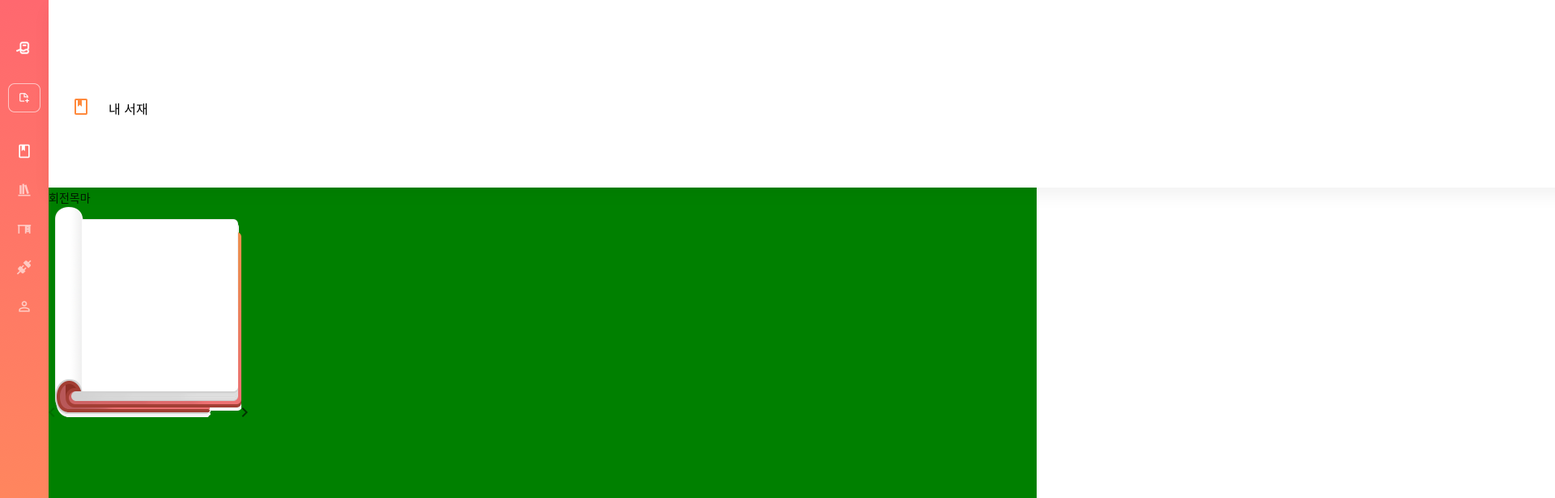
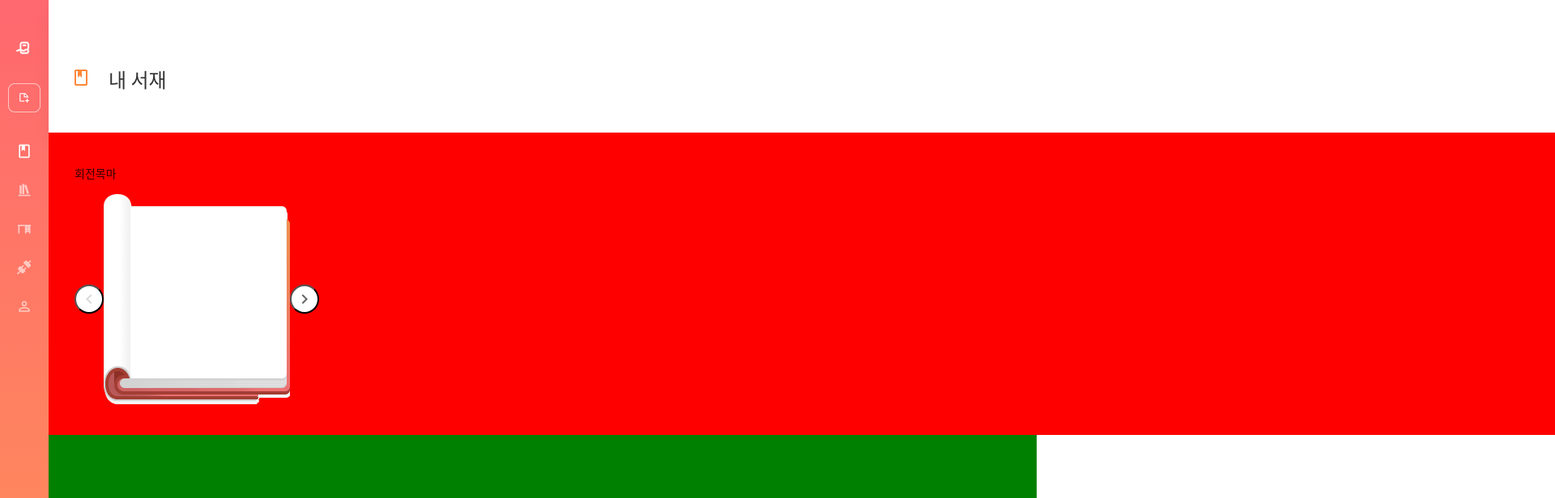
Before and after one commit to harrysci/MyCarousell, a React (Create React App) app: page / in a window 1280 px wide. Shown: the top 616 px of the page at 81% size, 1920 px wide, since content can reach past the window. Built offline with nearby package versions, Linux system fonts and the light colour scheme.

Commit message:
feat: list layout
1. BookList layout
2. 가운데 정렬

```diff
--- a/src/organisms/BookList.module.css
+++ b/src/organisms/BookList.module.css
@@ -1,22 +1,65 @@
 .Contain {
-  margin-top: 38;
-  margin-left: 32;
-  background-color: "red";
+  padding-top: 38px;
+  padding-bottom: 38px;
+  padding-left: 32px;
+  padding-right: 32px;
+  background-color: red;
 }
+
 .ListTitle {
   /* 그룹의 제목 */
+  margin-bottom: 14px;
   width: 95px;
   height: 24px;
+
   /* title-sm */
+
   font-family: "Noto Sans CJK KR";
   font-style: normal;
   font-weight: 400;
   font-size: 14px;
   line-height: 24px;
   /* identical to box height, or 171% */
+
   /* black/80 */
 
   color: rgba(0, 0, 0, 0.8);
 
   /* Inside auto layout */
+
+  flex: none;
+  order: 0;
+  flex-grow: 0;
 }
+
+.Button {
+  /* btn/icon-disable */
+
+  /* Auto layout */
+
+  display: flex;
+  flex-direction: row;
+  align-items: center;
+  justify-content: center;
+  padding: 6px;
+  gap: 10px;
+
+  width: 36px;
+  height: 36px;
+
+  /* white */
+
+  background: #ffffff;
+  border-radius: 18px;
+
+  /* Inside auto layout */
+
+  flex: none;
+  order: 0;
+  flex-grow: 0;
+}
+.ListArrow {
+  display: flex;
+  flex-direction: column;
+  justify-content: center;
+}
--- a/src/organisms/BookList.tsx
+++ b/src/organisms/BookList.tsx
@@ -12,14 +12,25 @@ export const BookList=()=>{
 }
 const ListCarousell=()=>{
   return (
-    <div>
+    <div style={{display:'flex',flexDirection:'row'}}>
+      <div className={styles.ListArrow}>
+        <button className={styles.Button}>
           <img
           src={require('../assets/left_off.png')}
           />
+        </button>
+      </div>
+
       <ListItem/>
+      <div className={styles.ListArrow}>
+        <button className={styles.Button}>
           <img
           src={require('../assets/right_on.png')}
           />
+        </button>
+      </div>
+
+
     </div>
 
   )
--- a/src/organisms/Title.module.css
+++ b/src/organisms/Title.module.css
@@ -2,7 +2,9 @@
   display: flex;
   flex-direction: row;
   align-items: center;
-  padding: 68px 32px 32px;
+  /*padding: 68px 32px 32px;*/
+  padding-top: 32px;
+  padding-left: 32px;
   gap: 26px;
 
   width: 1860px;
@@ -22,3 +24,26 @@
   align-self: stretch;
   flex-grow: 0;
 }
+.name {
+  width: 1746px;
+  height: 32px;
+
+  /* title-lg */
+
+  font-family: "Noto Sans CJK KR";
+  font-style: normal;
+  font-weight: 400;
+  font-size: 24px;
+  line-height: 32px;
+  /* identical to box height, or 133% */
+
+  /* black/80 */
+
+  color: rgba(0, 0, 0, 0.8);
+
+  /* Inside auto layout */
+
+  flex: none;
+  order: 1;
+  flex-grow: 1;
+}
--- a/src/organisms/Title.tsx
+++ b/src/organisms/Title.tsx
@@ -11,7 +11,7 @@ export const Title=()=>{
         src={require('../../src/assets/Vector.png')}
         />
       </div>
-      <div>
+      <div className={styles.name}>
         내 서재
       </div>
     </div>
--- a/src/page/CarousellPage.tsx
+++ b/src/page/CarousellPage.tsx
@@ -10,6 +10,7 @@ export const CarousellPage=()=>{
       <div>
         <Title/>
         <BookList/>
+
       </div>
     </div>
 
```
Lines whose indentation alone changed are shown as unchanged.
